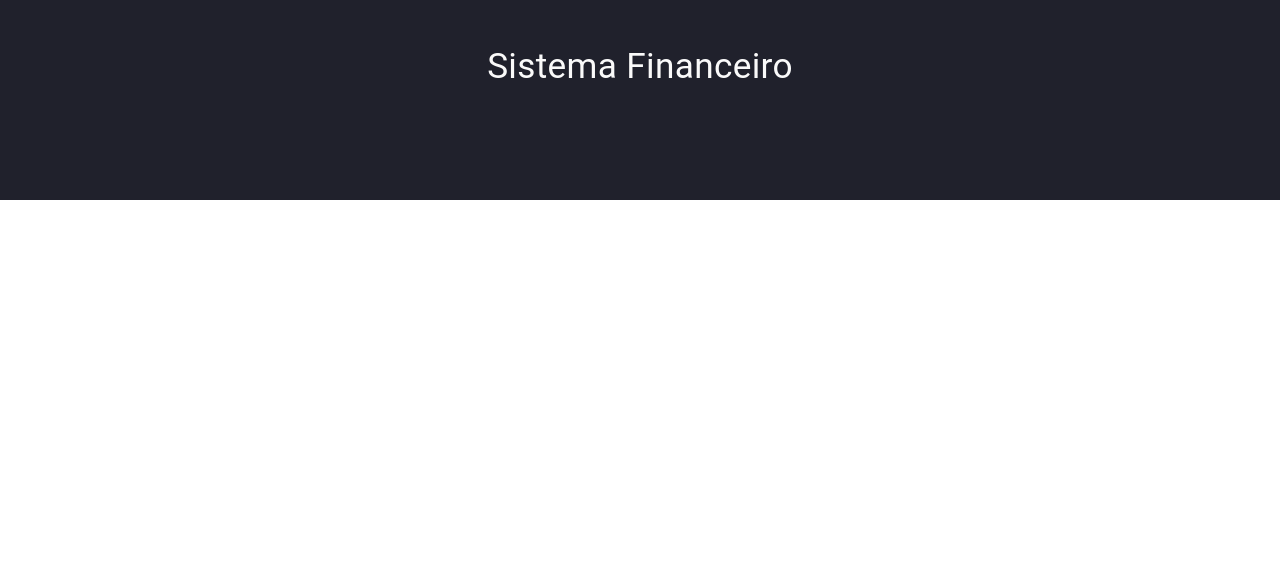
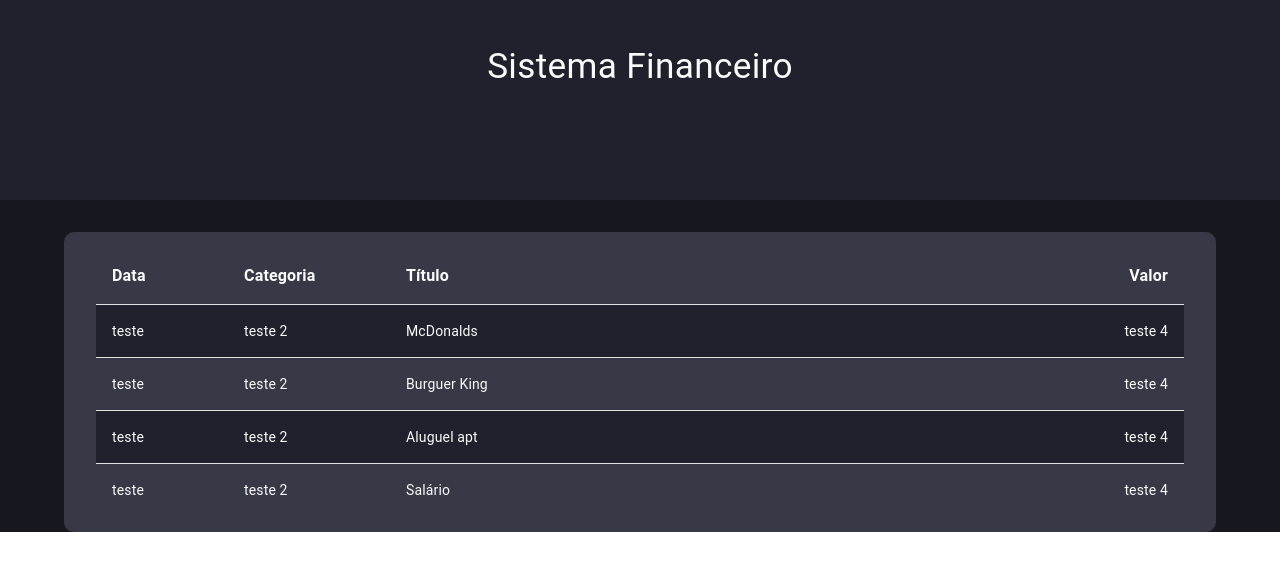
Before and after one commit to MarcosVel/Finance, a React (Create React App) app: page / in a window 1280 px wide. Shown: the top 570 px of the page. Built offline with nearby package versions, Linux system fonts and the light colour scheme.

Commit message:
table showing data and styled

```diff
--- a/src/App.styles.ts
+++ b/src/App.styles.ts
@@ -3,6 +3,7 @@ import styled from "styled-components";
 import { COLORS } from './colors'
 
 export const GridStyled = styled(Grid)`
+  background-color: ${COLORS.background};
 `
 
 export const Header = styled(Grid)`
@@ -20,6 +21,6 @@ export const HeaderText = styled(Typography)`
 `
 
 export const Body = styled(Container)`
-  background-color: ${COLORS.purpleGray};
+  /* background-color: ${COLORS.purpleGray}; */
   margin-bottom: 32px;
 `
--- a/src/App.tsx
+++ b/src/App.tsx
@@ -1,5 +1,6 @@
 import { useEffect, useState } from 'react';
 import * as C from './App.styles';
+import { TableArea } from './components/TableArea';
 import { items } from './data/items';
 import { filterListByMonth, getCurrentMonth } from './helpers/dateFilter';
 import { Item } from './types/Item';
@@ -27,7 +28,7 @@ const App = () => {
 
 
         {/* Área de itens */ }
-
+        <TableArea list={ filteredList } />
 
       </C.Body>
     </C.GridStyled>
--- /dev/null
+++ b/src/components/TableArea/index.tsx
@@ -0,0 +1,36 @@
+import { Table, TableBody, TableHead, TableRow } from '@material-ui/core';
+import { Item } from '../../types/Item';
+import * as C from './styles';
+
+type Props = {
+  list: Item[]
+}
+
+export const TableArea = ({ list }: Props) => {
+  return (
+    <C.TableContainerStyled>
+      <Table sx={ { minWidth: 700 } }>
+        <TableHead>
+          <TableRow>
+            <C.StyledTableCell width={ 100 }>Data</C.StyledTableCell>
+            <C.StyledTableCell width={ 130 } >Categoria</C.StyledTableCell>
+            <C.StyledTableCell>Título</C.StyledTableCell>
+            <C.StyledTableCell width={ 150 } align="right">Valor</C.StyledTableCell>
+          </TableRow>
+        </TableHead>
+        <TableBody>
+          { list.map((item, index) => (
+            <C.StyledTableRow key={ index }>
+              <C.StyledTableCell component="th" scope="row">
+                teste
+              </C.StyledTableCell>
+              <C.StyledTableCell>teste 2</C.StyledTableCell>
+              <C.StyledTableCell>{ item.title }</C.StyledTableCell>
+              <C.StyledTableCell align="right">teste 4</C.StyledTableCell>
+            </C.StyledTableRow>
+          )) }
+        </TableBody>
+      </Table>
+    </C.TableContainerStyled>
+  )
+}
--- /dev/null
+++ b/src/components/TableArea/styles.ts
@@ -0,0 +1,35 @@
+import { TableContainer, TableCell, tableCellClasses, TableRow } from '@material-ui/core';
+import styled from 'styled-components';
+import { COLORS } from '../../colors';
+
+export const TableContainerStyled = styled(TableContainer)`
+  width: auto !important;
+  border-radius: 10px;
+  margin-top: 32px;
+  padding: 16px 32px;
+  background-color: ${COLORS.purpleGray};
+`
+
+export const StyledTableCell = styled(TableCell)`
+  &.${tableCellClasses.head} {
+    color: ${COLORS.white};
+    font-size: 16px;
+    font-weight: bold;
+  };
+
+  &.${tableCellClasses.body} {
+    font-size: 14px;
+    color: ${COLORS.white};
+  };
+
+`;
+
+export const StyledTableRow = styled(TableRow)`
+  &:nth-of-type(odd) {
+    background-color:  ${COLORS.purpleHeader};
+  }
+  // hide last border
+  &:last-child td, &:last-child th {
+    border: 0;
+  }
+`;
```
